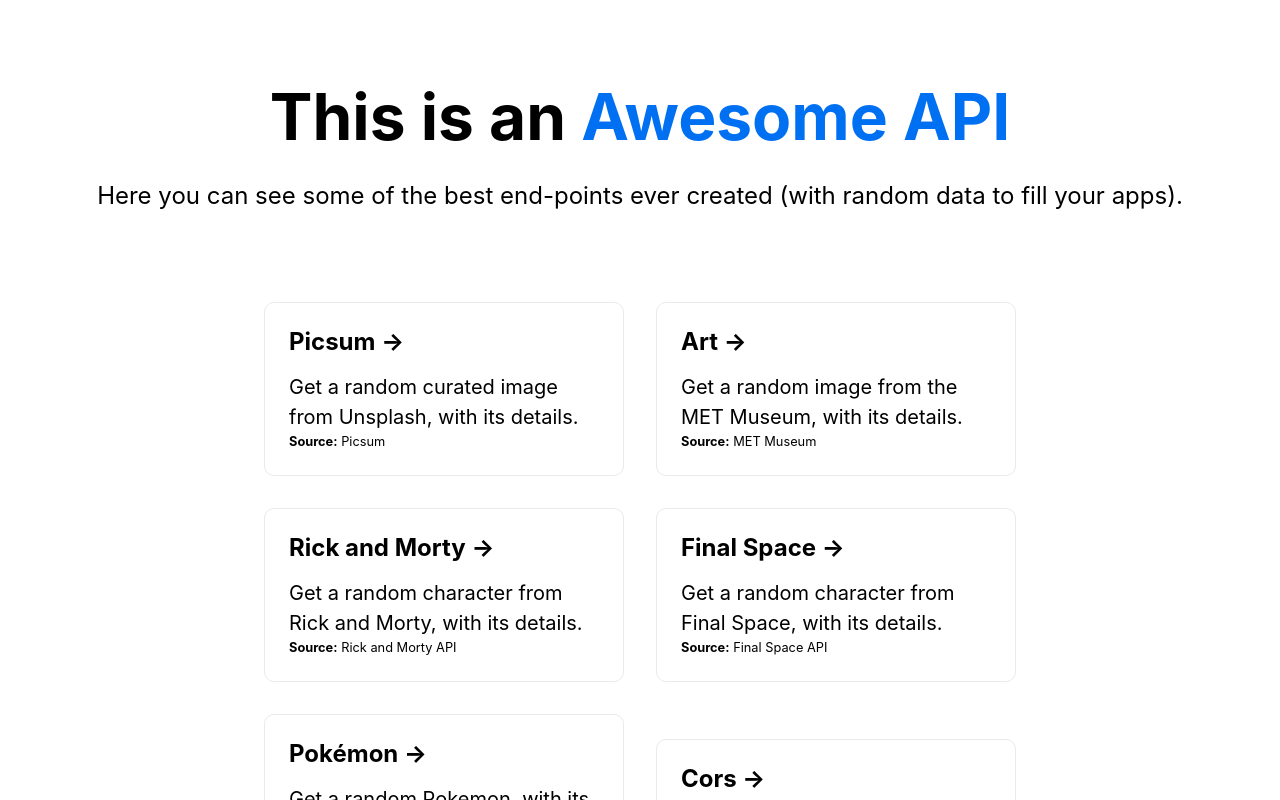
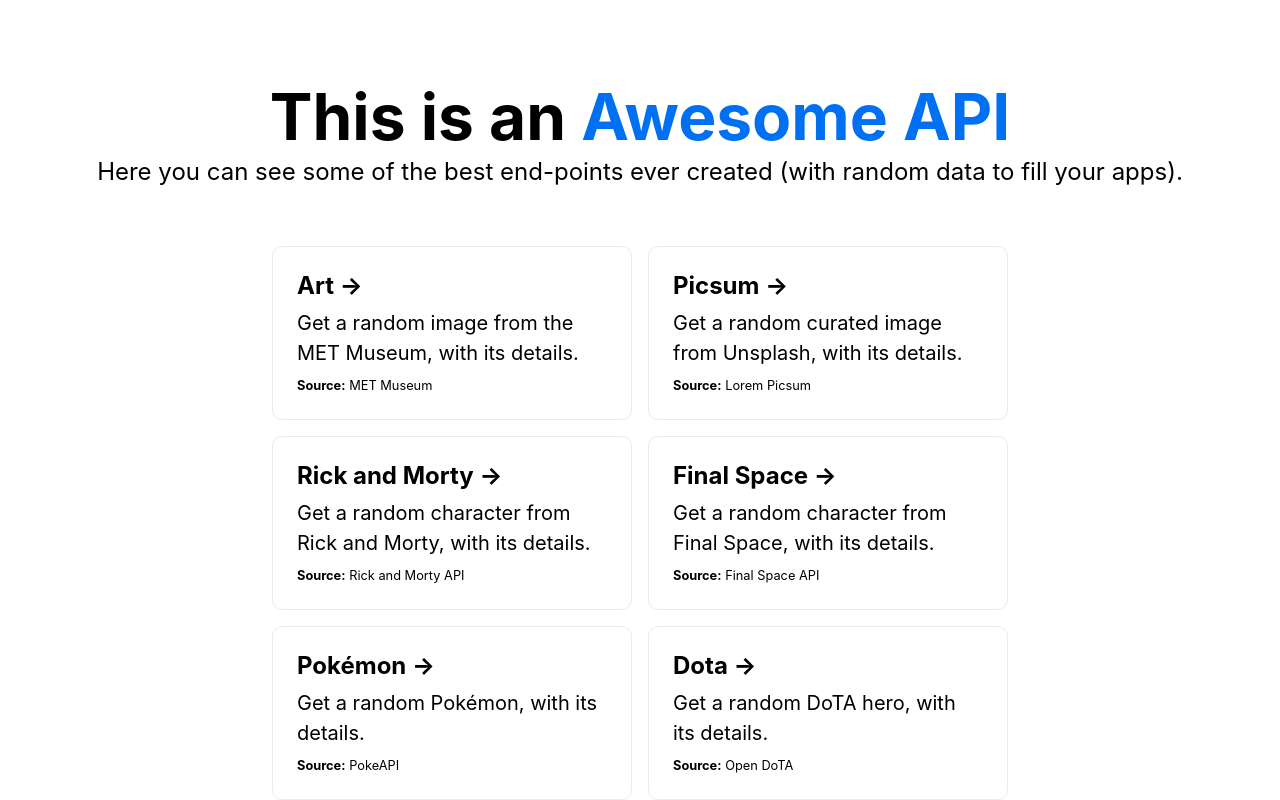
Before and after one commit to AlissonSteffens/awesome-api, a Next.js app: page / in a window 1280 px wide. Shown: the top 800 px of the page. Built offline with nearby package versions, Linux system fonts and the light colour scheme.

Commit message:
:bug::tada::art: update endpoints descriptions

```diff
--- /dev/null
+++ b/data/endpoints.json
@@ -0,0 +1,68 @@
+[
+    {
+        "endpoint": "https://awesome-api.vercel.app/api/art",
+        "name": "Art",
+        "description": "Get a random image from the MET Museum, with its details.",
+        "color": "#c0392b",
+        "source": {
+            "name": "MET Museum",
+            "link": "https://www.metmuseum.org/"
+        }
+    },
+    {
+        "endpoint": "https://awesome-api.vercel.app/api/picsum",
+        "name": "Picsum",
+        "description": "Get a random curated image from Unsplash, with its details.",
+        "color": "#34495e",
+        "source": {
+            "name": "Lorem Picsum",
+            "link": "https://picsum.photos/"
+        }
+    },
+    {
+        "endpoint": "https://awesome-api.vercel.app/api/rick-and-morty",
+        "name": "Rick and Morty",
+        "description": "Get a random character from Rick and Morty, with its details.",
+        "color": "#2ecc71",
+        "source": {
+            "name": "Rick and Morty API",
+            "link": "https://rickandmortyapi.com/"
+        }
+    },
+    {
+        "endpoint": "https://awesome-api.vercel.app/api/final-space",
+        "name": "Final Space",
+        "description": "Get a random character from Final Space, with its details.",
+        "color": "#8e44ad",
+        "source": {
+            "name": "Final Space API",
+            "link": "https://finalspaceapi.com/"
+        }
+    },
+    {
+        "endpoint": "https://awesome-api.vercel.app/api/pokemon",
+        "name": "Pokémon",
+        "description": "Get a random Pokémon, with its details.",
+        "color": "#f39c12",
+        "source": {
+            "name": "PokeAPI",
+            "link": "https://pokeapi.co/"
+        }
+    },
+    {
+        "endpoint": "https://awesome-api.vercel.app/api/dota",
+        "name": "Dota",
+        "description": "Get a random DoTA hero, with its details.",
+        "color": "#e74c3c",
+        "source": {
+            "name": "Open DoTA",
+            "link": "https://www.opendota.com/"
+        }
+    },
+    {
+        "endpoint": "https://awesome-api.vercel.app/api/cors?image=https://images.metmuseum.org/CRDImages/ep/original/DT2722.jpg",
+        "name": "Cors",
+        "color": "#3498db",
+        "description": "Cors Anywhere for images."
+    }
+]
--- /dev/null
+++ b/pages/api/dota.js
@@ -0,0 +1,29 @@
+import https from 'https';
+
+export default (req, res) => {
+    res.setHeader('Access-Control-Allow-Origin', '*');
+
+    https.get('https://api.opendota.com/api/heroStats', (data) => {
+        var body = '';
+
+        data.on('data', function (chunk) {
+            body += chunk;
+        });
+
+        data.on('end', function () {
+            let list = JSON.parse(body);
+            var temp = list[Math.floor(Math.random() * list.length)]
+            var out = {};
+            out.name = temp.localized_name;
+            out.type = temp.attack_type;
+            out.img = 'https://api.opendota.com' + temp.img;
+            out.source = "";
+            out.status = temp.primary_attr;
+            res.json(out);
+        });
+
+    }).on('error', (e) => {
+        console.error(e);
+    });
+
+}
--- /dev/null
+++ b/pages/api/index.js
@@ -0,0 +1,5 @@
+import endpoints from '../../data/endpoints'
+export default (req, res) => {
+    res.statusCode = 200
+    res.json(endpoints)
+  }
--- a/pages/index.js
+++ b/pages/index.js
@@ -1,7 +1,11 @@
 import Head from 'next/head'
 import styles from '../styles/Home.module.css'
+import endpoints from '../data/endpoints'
 
 export default function Home() {
+
+
+
   return (
     <div className={styles.container}>
       <Head>
@@ -34,64 +38,31 @@
         </p>
 
         <div className={styles.grid}>
-          <div className={styles.card}>
+          {endpoints.map(p => (
+            <div className={styles.card}>
+              {/* onMouseOver={(event)=>{event.target.style.color = p.color}} onMouseOut={(event)=>{event.target.style.color = "#000"}} */}
+              <a href={p.endpoint} className={styles.link}  id={p.name}>
+                <h3>{p.name} &rarr;</h3>
+              </a>
+              <p>{p.description}</p>
+              {p.source?
+                <p className={styles.fonte}><strong>Source:</strong> <a href={p.source.link} className={styles.link} target="_blank">{p.source.name}</a></p>
+              :
+                ""
+              }
+
+            </div>
+          ))}
+          {/* <div className={styles.card}>
             <a href="/api/picsum"   className={styles.blue} id="picsum">
               <h3>Picsum &rarr;</h3>
             </a>
             <p>Get a random curated image from Unsplash, with its details.</p>
             <p className={styles.fonte}><strong>Source:</strong> <a href="https://picsum.photos/" className={styles.blue} target="_blank">Picsum</a></p>
 
-          </div>
+          </div> */}
 
-          <div className={styles.card}>
-            <a href="/api/art"  className={styles.red} id="picsum">
-              <h3>Art &rarr;</h3>
-            </a>
-            <p>Get a random image from the MET Museum, with its details.</p>
-            <p className={styles.fonte}><strong>Source:</strong> <a href="https://www.metmuseum.org/" className={styles.red} target="_blank">MET Museum</a></p>
-          </div>
 
-          <div className={styles.card}>
-            <a href="/api/rick-and-morty"  className={styles.green} id="picsum">
-              <h3>Rick and Morty &rarr;</h3>
-            </a>
-            <p>Get a random character from Rick and Morty, with its details.</p>
-            <p className={styles.fonte}><strong>Source:</strong> <a href="https://rickandmortyapi.com/" className={styles.green} target="_blank">Rick and Morty API</a></p>
-          </div>
-
-          <div className={styles.card}>
-            <a href="/api/final-space"  className={styles.purple} id="picsum">
-              <h3>Final Space &rarr;</h3>
-            </a>
-            <p>Get a random character from Final Space, with its details.</p>
-            <p className={styles.fonte}><strong>Source:</strong> <a href="https://finalspaceapi.com/" className={styles.purple} target="_blank">Final Space API</a></p>
-          </div>
-
-          <div className={styles.card}>
-            <a href="/api/pokemon"  className={styles.yellow} id="picsum">
-              <h3>Pokémon &rarr;</h3>
-            </a>
-            <p>Get a random Pokemon, with its details.</p>
-            <p className={styles.fonte}><strong>Source:</strong> <a href="https://pokeapi.co/" className={styles.yellow} target="_blank">Final Space API</a></p>
-          </div>
-
-          <div className={styles.card}>
-            <a href="/api/cors?image=https://images.metmuseum.org/CRDImages/ep/original/DT2722.jpg"  className={styles.blue} id="picsum">
-              <h3>Cors &rarr;</h3>
-            </a>
-            <p>Cors Anywhere for images</p>
-          </div>
-
-          {/*
-          <a
-            href="https://vercel.com/import?filter=next.js&utm_source=create-next-app&utm_medium=default-template&utm_campaign=create-next-app"
-            className={styles.card}
-          >
-            <h3>Deploy &rarr;</h3>
-            <p>
-              Instantly deploy your Next.js site to a public URL with Vercel.
-            </p>
-          </a> */}
         </div>
       </main>
 
--- a/styles/Home.module.css
+++ b/styles/Home.module.css
@@ -23,6 +23,7 @@
   display: flex;
   justify-content: center;
   align-items: center;
+  background-color: white;
 }
 
 .footer img {
@@ -60,6 +61,7 @@
 .description {
   line-height: 1.5;
   font-size: 1.5rem;
+  margin: 0;
 }
 
 .code {
@@ -81,7 +83,8 @@
 }
 
 .card {
-  margin: 1rem;
+  margin: .5rem;
+  background-color: white;
   flex-basis: 45%;
   padding: 1.5rem;
   text-align: left;
@@ -94,61 +97,32 @@
 .card .content{
   background-color: white;
   border-radius: 10px;
-  padding: 1rem;
 }
 
 .fonte{
+  margin-top: .5rem !important;
   font-size: .8rem !important;
 }
 
 .card:hover,
 .card:focus,
 .card:active {
-  color: #000;
-  border-color: #666;
+  border-color:  #0070f3;
+}
+.card:hover a,
+.card:focus a{
+  color:  #0070f3;
 }
 
-.blue:hover,
-.blue:focus,
-.blue:active {
-  color: #0070f3;
-  border-color: #0070f3;
+.link:hover,
+.link:focus,
+.link:active {
+  color: #0e56b4 !important;
 }
 
-.red:hover,
-.red:focus,
-.red:active {
-  color:#ED213A;
-  border-color:#ED213A;
-
-}
-
-.yellow:hover,
-.yellow:focus,
-.yellow:active {
-  color: #B3A125;
-  border-color: #B3A125;
-
-}
-
-.green:hover,
-.green:focus,
-.green:active {
-  color:#17b978;
-  border-color: #17b978;
-
-}
-
-.purple:hover,
-.purple:focus,
-.purple:active {
-  color: #7F00FF;
-  border-color:#7F00FF;
-
-}
 
 .card h3 {
-  margin: 0 0 1rem 0;
+  margin: 0 0 .5rem 0;
   font-size: 1.5rem;
 }
 
```
